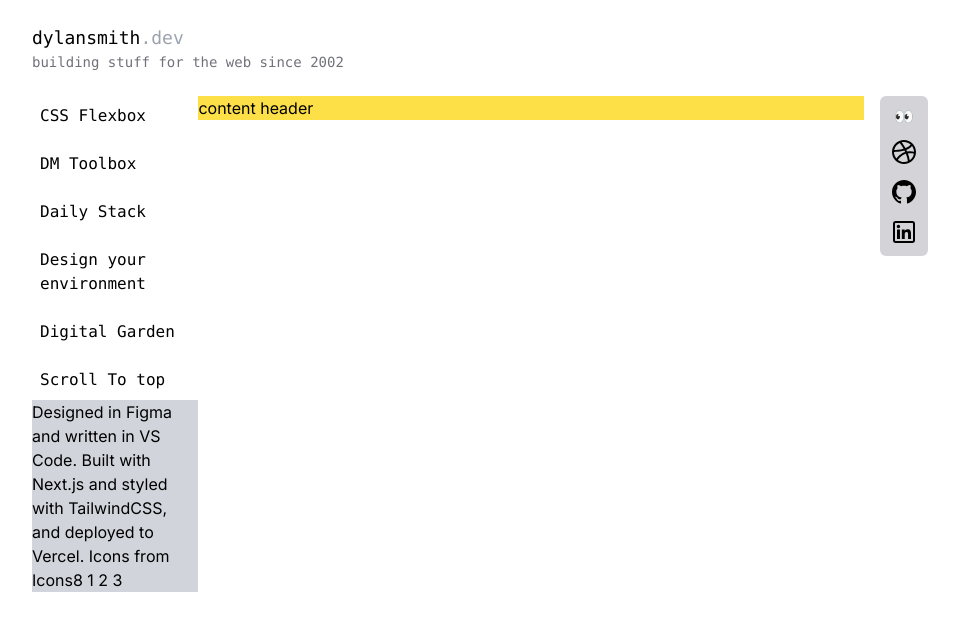
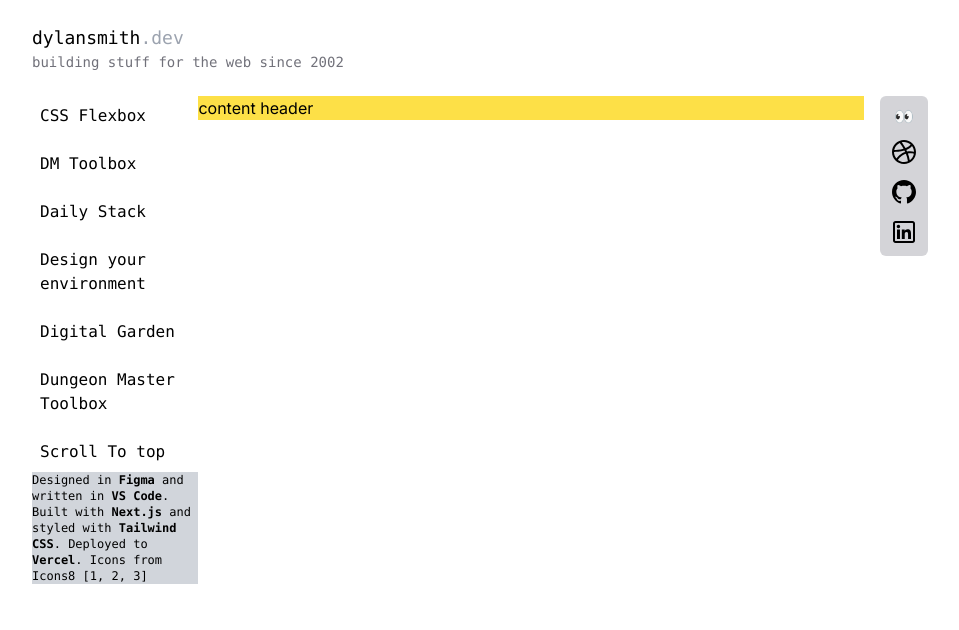
Before and after one commit to dylpckl/dsdev, a Next.js app: page / in a window 1280 px wide. Shown: the top 630 px of the page, without its empty margins (160-1119 px from the left). Built offline with nearby package versions, Linux system fonts and the light colour scheme.

Commit message:
Footer links

```diff
--- /dev/null
+++ b/posts/Dungeon Master Toolbox.md
@@ -0,0 +1,6 @@
+---
+dateCreated: 2023-08-05 13:16
+tags: dnd
+---
+
+stuff
--- a/src/app/layout.tsx
+++ b/src/app/layout.tsx
@@ -45,10 +45,46 @@ export default function RootLayout({
     </header>
   );
 
+  const ExternalLink = ({ href, text }: { href: string; text: string }) => {
+    return (
+      <a
+        className="hover:text-sky-600 font-bold"
+        href={href}
+        target="_blank"
+      >
+        {text}
+      </a>
+    );
+  };
+
   const footer = (
-    <footer className="bg-gray-300 text-black col-span-1 h-fit self-end">
-      Designed in Figma and written in VS Code. Built with Next.js and styled
-      with TailwindCSS, and deployed to Vercel. Icons from{" "}
+    <footer className="bg-gray-300 text-black text-xs font-mono col-span-1 h-fit self-end">
+      Designed in{" "}
+      <ExternalLink
+        href="https://www.figma.com/"
+        text="Figma"
+      />
+      {" "}and written in{" "}
+      <ExternalLink
+        href="https://code.visualstudio.com/"
+        text="VS Code"
+      />
+      . Built with{" "}
+      <ExternalLink
+        href="https://nextjs.org/"
+        text="Next.js"
+      />
+      {" "}and styled with{" "}
+      <ExternalLink
+        href="https://tailwindcss.com/"
+        text="Tailwind CSS"
+      />
+      . Deployed to{" "}
+      <ExternalLink
+        href="https://vercel.com/"
+        text="Vercel"
+      />
+      . Icons from{" "}
       <a
         target="_blank"
         href="https://icons8.com"
@@ -59,19 +95,19 @@ export default function RootLayout({
         target="_blank"
         href="https://icons8.com/icon/16154/dribbble"
       >
-        1
+        {"["}1,
       </a>{" "}
       <a
         target="_blank"
         href="https://icons8.com/icon/16318/github"
       >
-        2
+        {" "}2,
       </a>{" "}
       <a
         target="_blank"
         href="https://icons8.com/icon/16166/linkedin"
       >
-        3
+        {" "}3{"]"}
       </a>{" "}
     </footer>
   );
```
